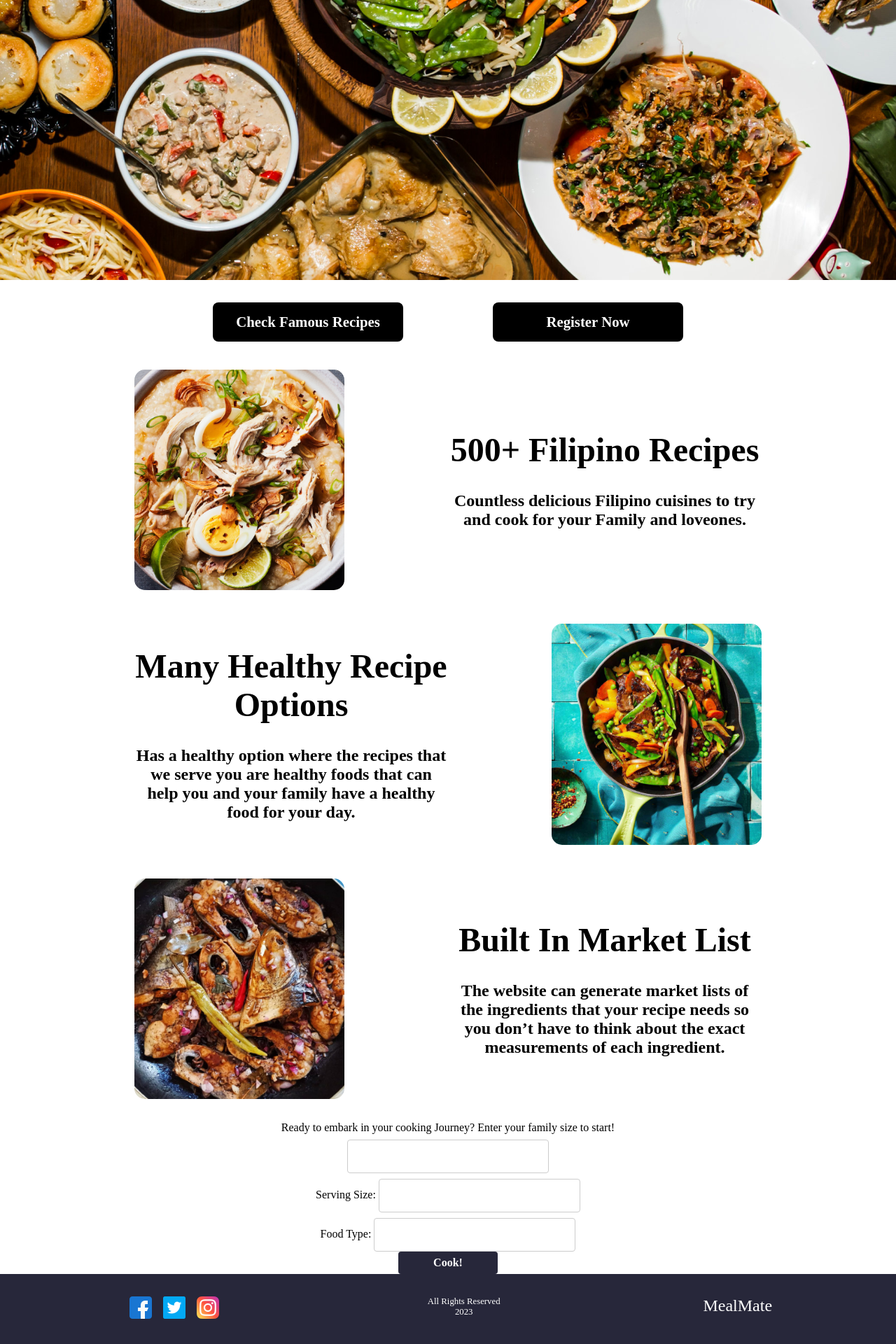
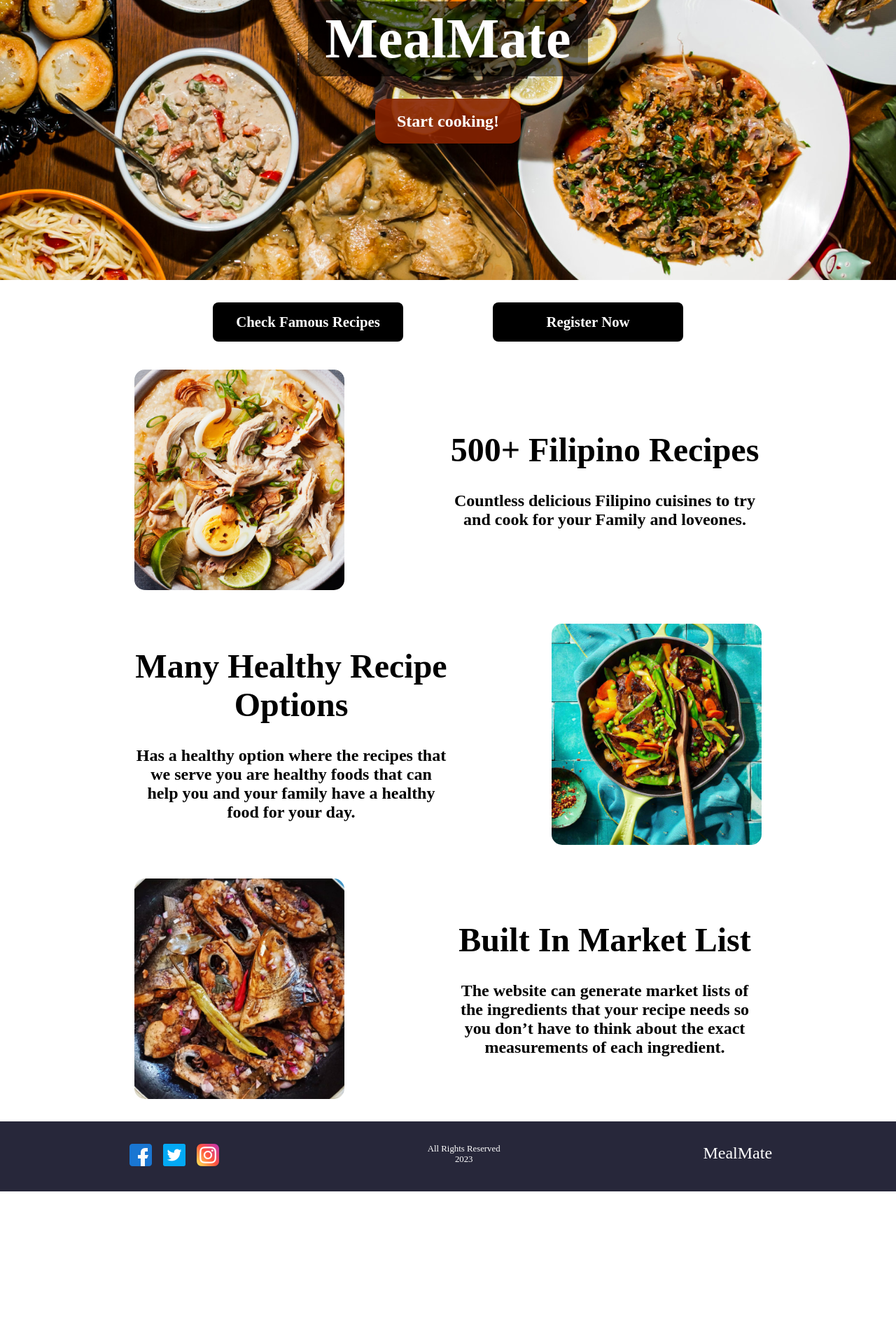
Before and after one commit to doyoon1/Meal-Planner, a React (Create React App) app: page / in a window 1280 px wide. Shown: the part 270-2190 px from the top of the page at 70% size. After the commit the page ends 1972 px from the top, so only its background shows below. Built offline with nearby package versions, Linux system fonts and the light colour scheme; a web font is replaced by a local one.

Commit message:
Add files via upload

```diff
--- a/src/pages/Home.js
+++ b/src/pages/Home.js
@@ -6,11 +6,23 @@
 import Facebook from "../assets/facebook.png";
 import Twitter from "../assets/twitter.png";
 import Instagram from "../assets/instagram.png";
+import { NavLink, useNavigate } from "react-router-dom";
 
 function Home() {
+  const navigate = useNavigate();
+
+  const handleRegisterClick = () => {
+    navigate("/register");
+  };
+
   return (
     <div>
-      <div className="showcase"></div>
+      <div className="showcase">
+        <div className="title">
+          <h1>MealMate</h1>
+          <button onClick={handleRegisterClick}>Start cooking!</button>
+        </div>
+      </div>
       <div className="actions">
         <button className="btn">Check Famous Recipes</button>
         <button className="btn">Register Now</button>
@@ -49,21 +61,6 @@
           </div>
         </div>
       </div>
-      <div className="reg">
-        <div className="label">
-          Ready to embark in your cooking Journey? Enter your family size to
-          start!
-        </div>
-        <form>
-          <input />
-          <br />
-          Serving Size: <input />
-          <br />
-          Food Type: <input />
-          <br />
-          <button>Cook!</button>
-        </form>
-      </div>
       <footer>
         <div className="footer-contents">
           <div className="icons">
```
